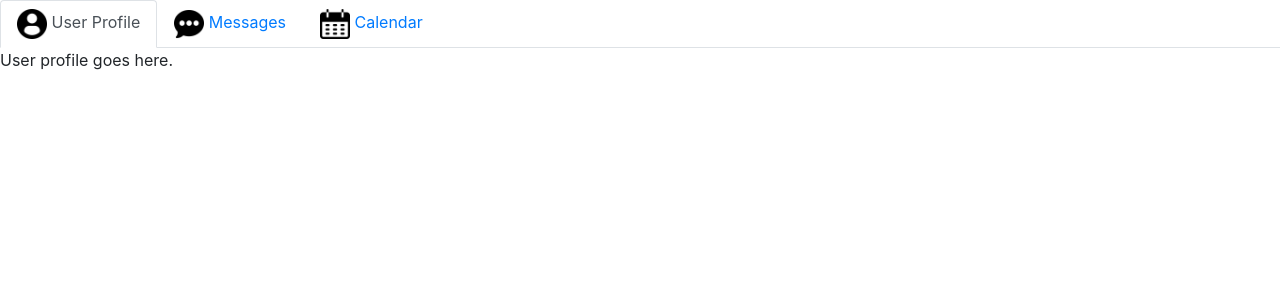
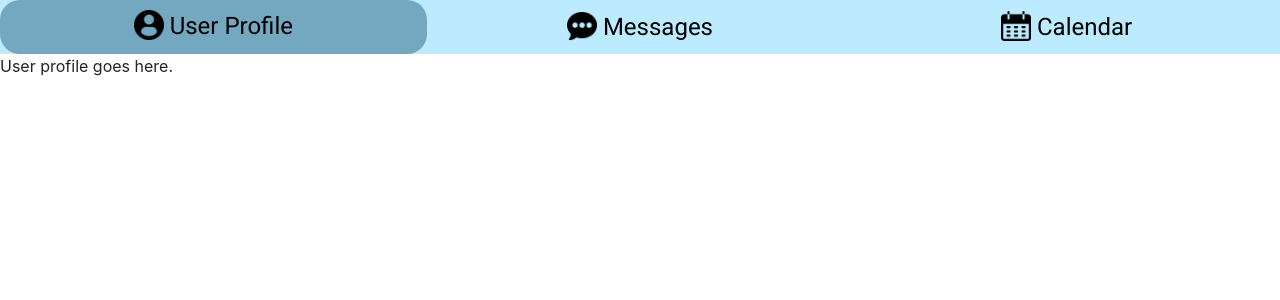
Before and after one commit to CPSECapstone/CloudHaven, a React (Create React App) app in the folder frontend/: page / in a window 1280 px wide. Shown: the top 300 px of the page. Built offline with nearby package versions, Linux system fonts and the light colour scheme.

Commit message:
added styling to tabs

```diff
--- a/frontend/src/Components/TabSystem/TabSystem.css
+++ b/frontend/src/Components/TabSystem/TabSystem.css
@@ -0,0 +1,32 @@
+@import url('https://fonts.googleapis.com/css2?family=Roboto&display=swap');
+
+.Tabs {
+    background-color: #BCEAFF;
+    font-family: 'Roboto', sans-serif;
+}
+
+.nav-item {
+    width: calc(100% / 3);
+    background-color: #BCEAFF;
+    color: black;
+    text-align: center;
+    font-size: 24px;
+}
+
+.Tabs > .nav-link.active {
+    background-color: #73A8C0;
+    color: black;
+    border-radius: 20px;
+    border: none;
+}
+
+.Tabs > .nav-link:hover {
+    color: black;
+    border-radius: 20px;
+    border: none;
+}
+
+.TabIcon {
+    position: relative;
+    bottom: .1em;
+}
```
